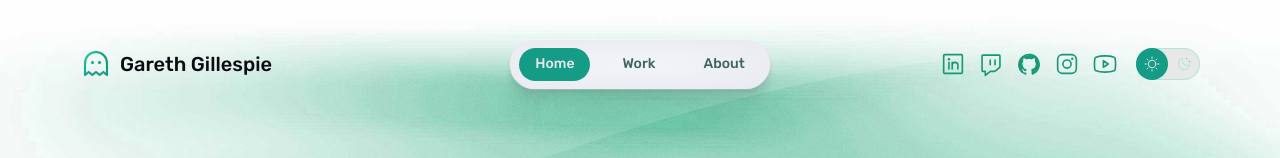
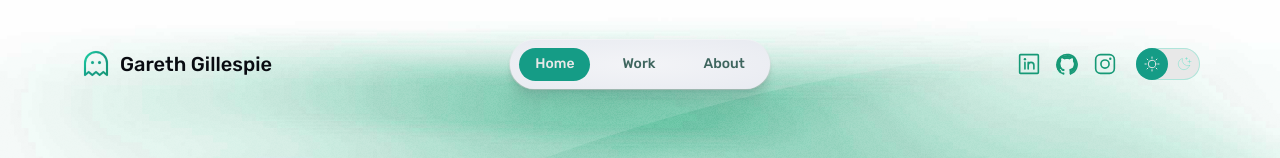
Before and after one commit to Garfinky/gg-portfolio-renewed, an Astro site: page / in a window 1280 px wide. Shown: the top 158 px of the page. Built offline with nearby package versions, Linux system fonts and the light colour scheme; Astro itself is replaced by a stand-in of ours.

Commit message:
removing youtube and twitch icons

```diff
--- a/src/components/Nav.astro
+++ b/src/components/Nav.astro
@@ -13,10 +13,8 @@ const textLinks: { label: string; href: string }[] = [
 /** Icon links to social media — edit these with links to your profiles! */
 const iconLinks: { label: string; href: string; icon: keyof typeof iconPaths }[] = [
 	{ label: 'Linked In', href: 'https://www.linkedin.com/in/gareth-gillespie/', icon: 'linkedin-logo' },
-	{ label: 'Twitch', href: 'https://twitch.tv/me', icon: 'twitch-logo' },
 	{ label: 'GitHub', href: 'https://github.com/Garfinky', icon: 'github-logo' },
 	{ label: 'Instagram', href: 'https://www.instagram.com/gmedia88/', icon: 'instagram-logo' },
-	{ label: 'YouTube', href: 'https://www.youtube.com/@me/', icon: 'youtube-logo' },
 ];
 
 /** Test if a link is pointing to the current page. */
```
